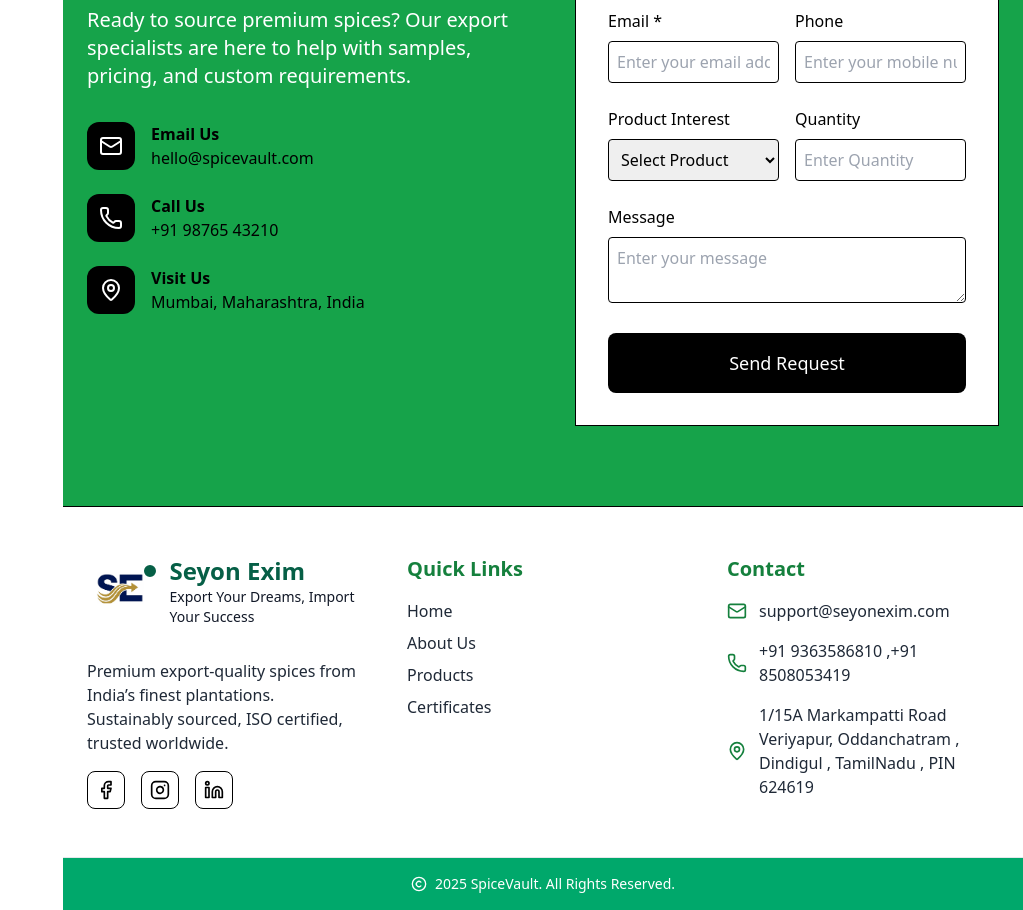
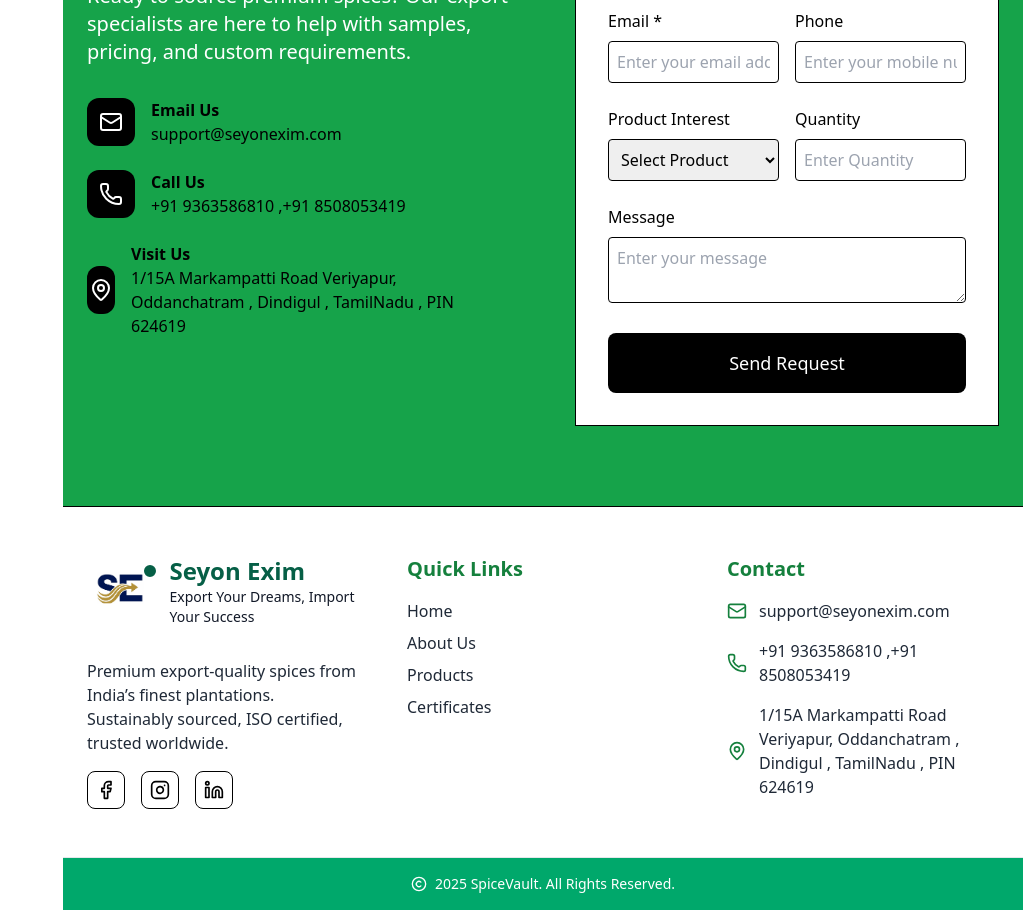
Before and after one commit to pariarul/seyonexim, a React (Vite) app: page / in a window 1280 px wide. Shown: the part 3620-4530 px from the top of the page, without its empty margins (257-1280 px from the left). Built offline with nearby package versions, Linux system fonts and the light colour scheme.

Commit message:
contact form details change

```diff
--- a/src/pages/Home/ContactSection.jsx
+++ b/src/pages/Home/ContactSection.jsx
@@ -114,7 +114,7 @@
               </div>
               <div>
                 <div className="font-semibold text-black">Email Us</div>
-                <div className="text-black">hello@spicevault.com</div>
+                <div className="text-black">support@seyonexim.com</div>
               </div>
             </div>
             <div className="flex items-center gap-4">
@@ -123,7 +123,7 @@
               </div>
               <div>
                 <div className="font-semibold text-black">Call Us</div>
-                <div className="text-black">+91 98765 43210</div>
+                <div className="text-black">+91 9363586810 ,+91 8508053419</div>
               </div>
             </div>
             <div className="flex items-center gap-4">
@@ -132,7 +132,7 @@
               </div>
               <div>
                 <div className="font-semibold text-black">Visit Us</div>
-                <div className="text-black">Mumbai, Maharashtra, India</div>
+                <div className="text-black">1/15A Markampatti Road Veriyapur, Oddanchatram , Dindigul , TamilNadu , PIN 624619</div>
               </div>
             </div>
           </div>
```
